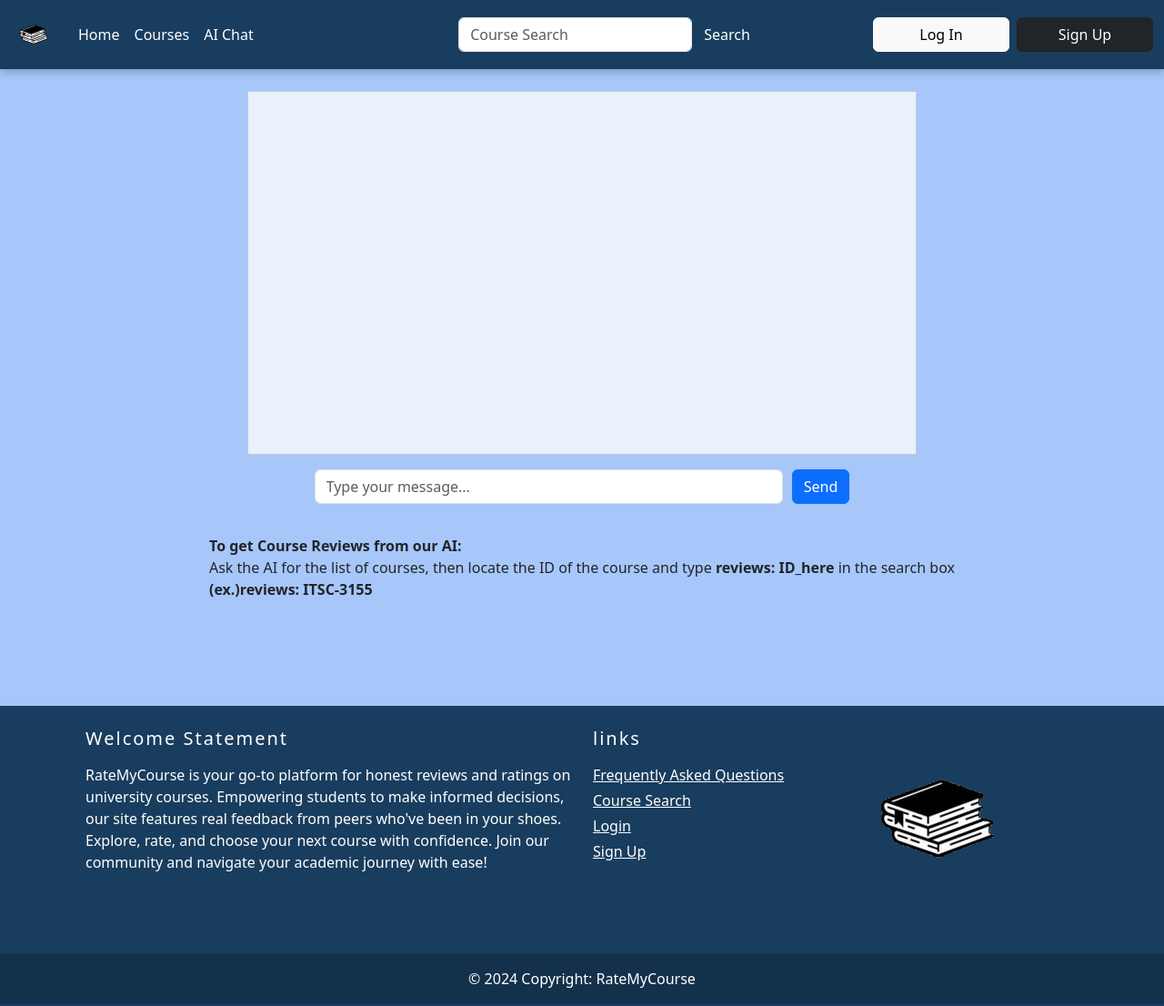
After one commit to lnalewaja/RateMyCourse, a Flask app: page /gpt in a window 1280 px wide. The commit adds this page. Shown: the whole page at 91% size. Run offline with Flask 3, Linux system fonts and the light colour scheme; some libraries are stand-ins or nearby versions.

Commit message:
Login pop-up, ai chat, create course db done

```diff
--- a/app.py
+++ b/app.py
@@ -1,6 +1,10 @@
 from flask import Flask, redirect, render_template, url_for, session, request, jsonify, flash
 from werkzeug.security import check_password_hash, generate_password_hash
 from dotenv import load_dotenv
+import openai
+import os
+
+openai.api_key = os.environ.get('api_key')
 
 
 
@@ -100,14 +104,10 @@ def load_courses():
         filtered_courses = [course for course in courses if search_query.lower() in course['course_name'].lower()]
         return render_template('course_page.html', courses=filtered_courses, search_query=search_query)
     else:
-        return render_template('course_page.html', courses=courses)
+        allcourse = course_repo.get_all_courses()
+        print(allcourse)
+        return render_template('course_page.html', allcourse=allcourse)
 
-
-
-@app.get('/courses/new')
-def add_page():
-    # Loads the New Course Page - has for to add a new course.
-    return render_template('new_course_page.html')
 
 @app.route('/get_courses', methods=['POST'])
 def get_courses():
@@ -157,11 +157,79 @@ def get_instructors():
         'total_pages': (total_instructors + per_page - 1) // per_page
     })
 
+def chat_with_gpt(prompt):
+    courses = course_repo.get_all_courses()
+
+    # Format each course dictionary as a string
+    course_strings = []
+    for course in courses:
+        course_str = f"Course ID: {course['course_id']}\nTitle: {course['course_name']}\nDescription: {course['course_description']}\n"
+        course_strings.append(course_str)
+
+    # Join the course strings into a single string
+    courses_str = "\n".join(course_strings)
+
+    # Check if the user is asking about a specific course
+    if prompt.lower().startswith("reviews:"):
+        course_id = prompt.split(":")[1].strip()
+        comments = course_repo.get_all_comments_with_course_id(course_id)
+
+        # Format each comment as a string
+        comment_strings = []
+        for comment in comments:
+            comment_str = f"Comment ID: {comment['review_id']}\nUser: {comment['user_id']}\nComment: {comment['comment']}\n"
+            comment_strings.append(comment_str)
+
+        # Join the comment strings into a single string
+        comments_str = "\n".join(comment_strings)
+
+        response = openai.chat.completions.create(
+            model="gpt-3.5-turbo",
+            messages=[
+                {"role": "system", "content": "You are an AI assistant that provides helpful responses based on the given course information and comments when asked."},
+                {"role": "system", "content": "Here are the comments for the requested course:\n" + comments_str},
+                {"role": "user", "content": prompt}
+            ]
+        )
+    else:
+        response = openai.chat.completions.create(
+            model="gpt-3.5-turbo",
+            messages=[
+                {"role": "system", "content": "You are an AI assistant that provides helpful responses based on the given course information when asked."},
+                {"role": "system", "content": "Here are all the available courses:\n" + courses_str},
+                {"role": "user", "content": prompt}
+            ]
+        )
+    return response.choices[0].message.content.strip()
+
+@app.route("/gpt")
+def home():
+    return render_template("chat.html")
+
+@app.route("/chat", methods=["POST"])
+def chat():
+    data = request.json  # Access the JSON data sent by the client
+    user_input = data.get("message", "")  # Get the message from the JSON data
+    print(f"Received user input: {user_input}")
+    response = chat_with_gpt(user_input)
+    return jsonify({"response": response})
+
+
 @app.post('/courses/new')
 def add_course():
+    name = request.form['course_name']
+    course = request.form['instructor']
+    description = request.form['description']
+    course_id = request.form['course_num']
+    if course_repo.get_course_by_id(course_id):
+        flash("Class already exists!")
+        return redirect(url_for('course_page', course_id=course_id))
+    else:
+        course_repo.add_course(course_id ,name, course, description)
+        return redirect(url_for('course_page', course_id=course_id))
     # Makes post request to create new course.
     # add code here to add course to the database
-    return redirect('/courses')
+    return render_template('course_page.html')
 
 @app.route('/create_course')
 def create_course():
@@ -245,6 +313,7 @@ if __name__ == '__main__':
 
 @app.route('/login', methods=['GET', 'POST'])
 def login():
+    message = request.args.get('message', '')
     if request.method == 'POST':
         username = request.form['username']
         password = request.form['password']
@@ -255,10 +324,9 @@ def login():
             session['username'] = username  # Store username in session
             return redirect(url_for('index'))
         else:
-            flash(message)
-            return redirect(url_for('login'))
+            return redirect(url_for('login', submitted=True, message="Incorrect Password or Email"))
 
-    return render_template('login.html')
+    return render_template('login.html', message=message)
 
 @app.route('/logout')
 def logout():
--- /dev/null
+++ b/templates/chat.html
@@ -0,0 +1,51 @@
+{%extends "layout.html" %}
+{% block content %}
+<div class="container st-1">
+    <div class="row justify-content-center">
+        <div class="col-md-8">
+            <div id="chat-sidebar" class="mb-3"></div>
+            <form id="chat-form" class="form-inline">
+                <input type="text" id="message" class="form-control" placeholder="Type your message..."
+                    autocomplete="off">
+                <button type="submit" class="btn btn-primary">Send</button>
+            </form>
+        </div>
+        <div style="padding-top:3%" class="center-img container-xl">
+            <div>
+                <p><b>To get Course Reviews from our AI:</b><br> Ask the AI for the list of courses, then locate the ID of the course and type <b>reviews: ID_here</b> in the search box<br><b>(ex.)reviews: ITSC-3155</b></p>
+            </div>
+        </div>
+    </div>
+</div>
+<div style="display: flex; justify-content: center; align-items: center;">
+</div>
+<script src="https://code.jquery.com/jquery-3.5.1.slim.min.js"></script>
+<script src="https://cdn.jsdelivr.net/npm/@popperjs/core@2.5.2/dist/umd/popper.min.js"></script>
+<script src="https://stackpath.bootstrapcdn.com/bootstrap/4.5.2/js/bootstrap.min.js"></script>
+<script>
+    document.getElementById("chat-form").onsubmit = async function (e) {
+        e.preventDefault();
+        const messageElement = document.getElementById("message");
+        const message = messageElement.value;
+
+        const payload = JSON.stringify({
+            message: message
+        });
+
+        const response = await fetch("/chat", {
+            method: "POST",
+            headers: {
+                'Content-Type': 'application/json',
+            },
+            body: payload,
+        });
+
+        const data = await response.json();
+        const chatSidebar = document.getElementById("chat-sidebar");
+        chatSidebar.innerHTML += `<div class="p-2 border-bottom">You: ${message}</div><div class="p-2 border-bottom">AI: ${data.response}</div>`;
+        messageElement.value = "";
+        chatSidebar.scrollTop = chatSidebar.scrollHeight;
+    };
+</script>
+
+{% endblock %}
--- a/templates/course_page.html
+++ b/templates/course_page.html
@@ -64,7 +64,7 @@
                 }
             </style>
 
-            {% for course in courses %}
+            {% for course in allcourse %}
                 <div class="course-bubble">
                     <h3>{{ course.course_name }}</h3>
                     <a href="/courses/{{ course.course_id }}" style="background-color: #193d5e; color: white; outline: none; border-radius: 20px; text-decoration: none; padding: 8px 16px;" onmouseover="this.style.backgroundColor='#337ec3'" onmouseout="this.style.backgroundColor='#193d5e'">View More</a>
--- a/templates/layout.html
+++ b/templates/layout.html
@@ -29,6 +29,13 @@
             box-shadow: 0 4px 8px 0 rgba(0, 0, 0, 0.2);
         }
 
+        .p {
+            position: absolute;
+            top: 100px;
+            left: 100px;
+            padding: 10px;
+        }
+
         body,
         html {
             margin: 0;
@@ -48,11 +55,13 @@
             height: auto;
             display: block;
         }
+
         .footer {
             clear: both;
             position: relative;
             height: 330px;
         }
+
         .btn-custom {
             background-color: #193d5e;
             color: #ffffff;
@@ -62,10 +71,34 @@
             cursor: pointer;
             border-radius: 20px;
         }
+
         .btn-custom:hover {
             background-color: #2d6498;
         }
 
+        #chat-sidebar {
+            height: 50vh;
+            overflow-y: auto;
+            border: 1px solid #ccc;
+            padding: 10px;
+            width: 100%;
+            background-color: white;
+            opacity: 75%;
+            /* Adjusted for full width within its container */
+        }
+
+        #chat-form {
+            display: flex;
+            justify-content: center;
+            /* Center the form content */
+        }
+
+        #chat-form input[type="text"] {
+            width: 70%;
+            /* Adjusted width for text input */
+            margin-right: 10px;
+            /* Spacing between input and button */
+        }
     </style>
 </head>
 
@@ -81,6 +114,7 @@
                         <a class="nav-link active" style="color:white" aria-current="page" href="/">Home</a>
                         <a class="nav-link active" style="color:white" aria-current="page"
                             href="{{ url_for('load_courses') }}">Courses</a>
+                        <a class="nav-link active" style="color:white" aria-current="page" href="/gpt">AI Chat</a>
                     </li>
                 </ul>
                 {% if not no_search_bar %}
@@ -113,7 +147,10 @@
                 <div class="col-lg-6 col-md-12 mb-4">
                     <h5 class="mb-3" style="letter-spacing: 2px; color: white;">Welcome Statement</h5>
                     <p style="color:white">
-                        RateMyCourse is your go-to platform for honest reviews and ratings on university courses. Empowering students to make informed decisions, our site features real feedback from peers who've been in your shoes. Explore, rate, and choose your next course with confidence. Join our community and navigate your academic journey with ease!
+                        RateMyCourse is your go-to platform for honest reviews and ratings on university courses.
+                        Empowering students to make informed decisions, our site features real feedback from peers
+                        who've been in your shoes. Explore, rate, and choose your next course with confidence. Join our
+                        community and navigate your academic journey with ease!
                     </p>
                 </div>
                 <div class="col-lg-3 col-md-6 mb-4">
```
Also changed, not shown: repositories/course_repo.py (+11 -0 lines), templates/create_course.html (+8 -4 lines), templates/login.html (+19 -9 lines).
